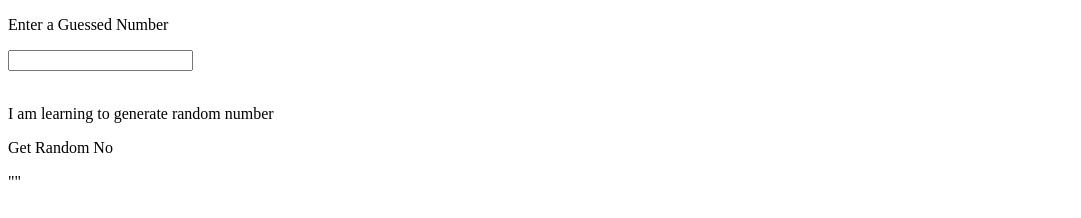
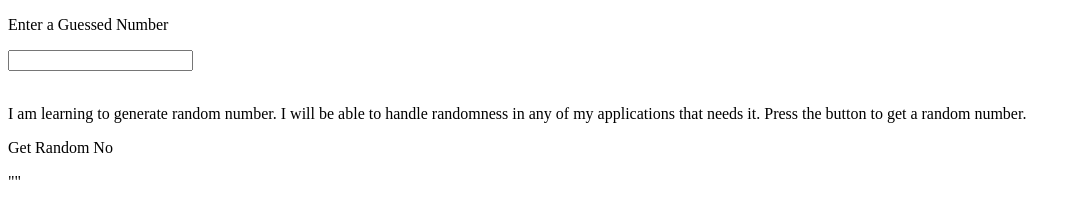
Before and after one commit to acciojob/Hot-or-Cold-Part-I-Vrushali1041, a website: page main.html in a window 1280 px wide. Shown: the whole page, without its empty margins (0-1081 px from the left). Drawn offline with Linux system fonts and the light colour scheme.

Commit message:
created a submission

```diff
--- a/main.html
+++ b/main.html
@@ -9,7 +9,7 @@
 	<!-- button -->
     <!-- p tag -->
     <p id = "respond"></p>  <!-- This is the respone (Hot or Cold) -->
-	<p id= main>I am learning to generate random number</p>
+	<p id= main>I am learning to generate random number. I will be able to handle randomness in any of my applications that needs it. Press the button to get a random number.</p>
 	<p id = "btn">Get Random No</p>
 	<p id = "num">""</p>
     <script type="text/javascript" src="./script.js">  <!-- Write the logic in script.js -->
```
